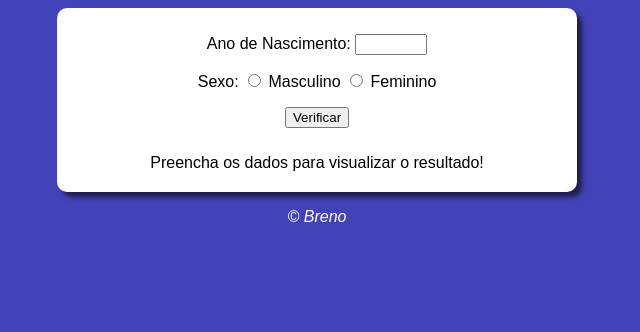
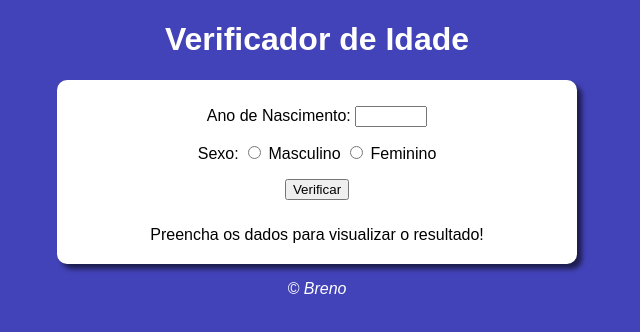
Before and after one commit to BrenoKFA/javascript, a plain HTML site: page desafios/d002/index.html in a window 1280 px wide. Shown: the whole page, without its empty margins (323-963 px from the left). Drawn offline with Linux system fonts and the light colour scheme.

Commit message:
att de nomes

```diff
--- a/desafios/d002/index.html
+++ b/desafios/d002/index.html
@@ -9,7 +9,7 @@
 </head>
 <body>
     <header>
-
+        <h1>Verificador de Idade</h1>
     </header>
     <section>
         <div>
```
Also changed, not shown: exercícios/ex011/ambiente.js (renamed from exercícios/ex011/index.js), exercícios/ex012/ambiente.js (renamed from exercícios/ex012/index.js), exercícios/ex013/ambiente.js (renamed from exercícios/ex013/index.js).
